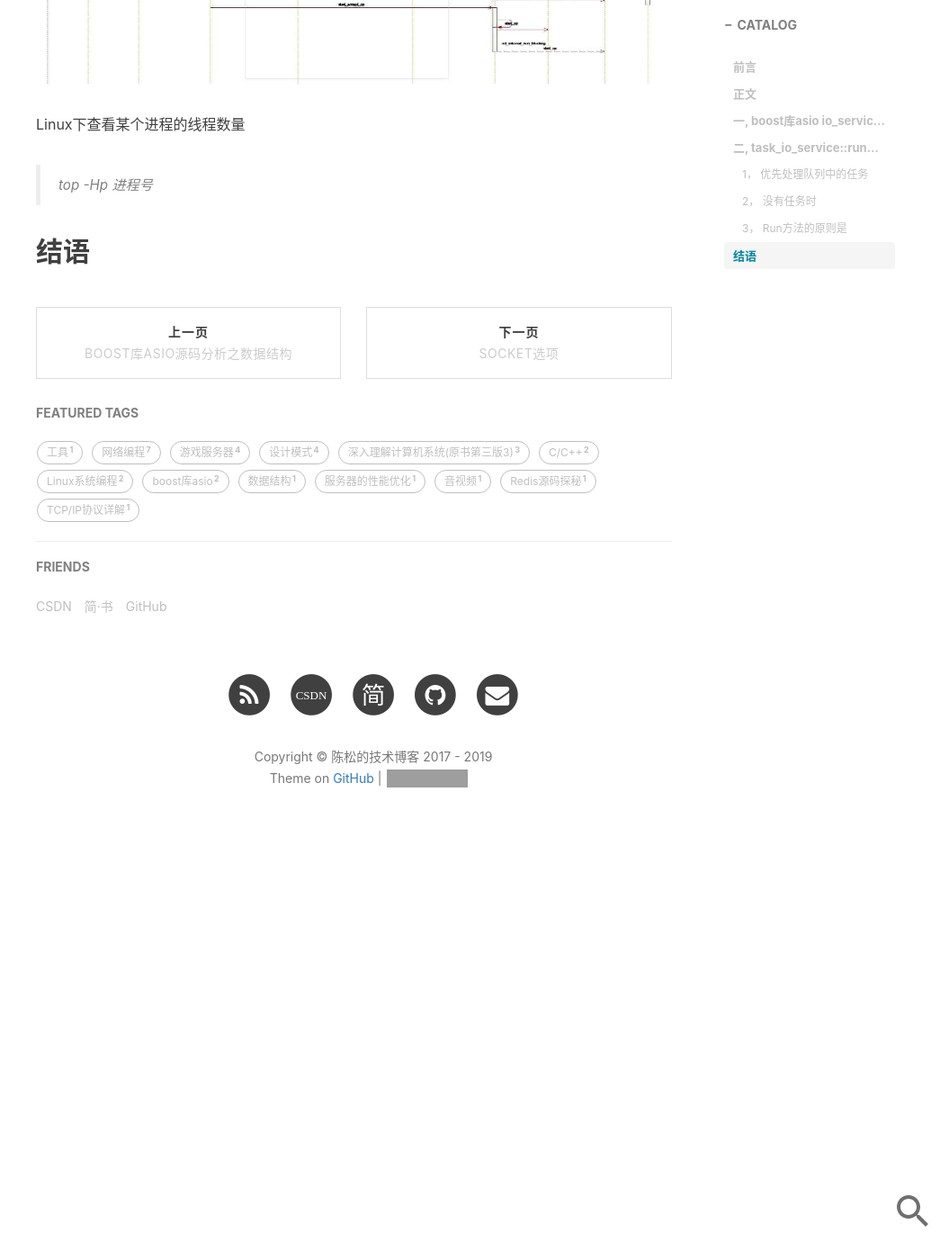
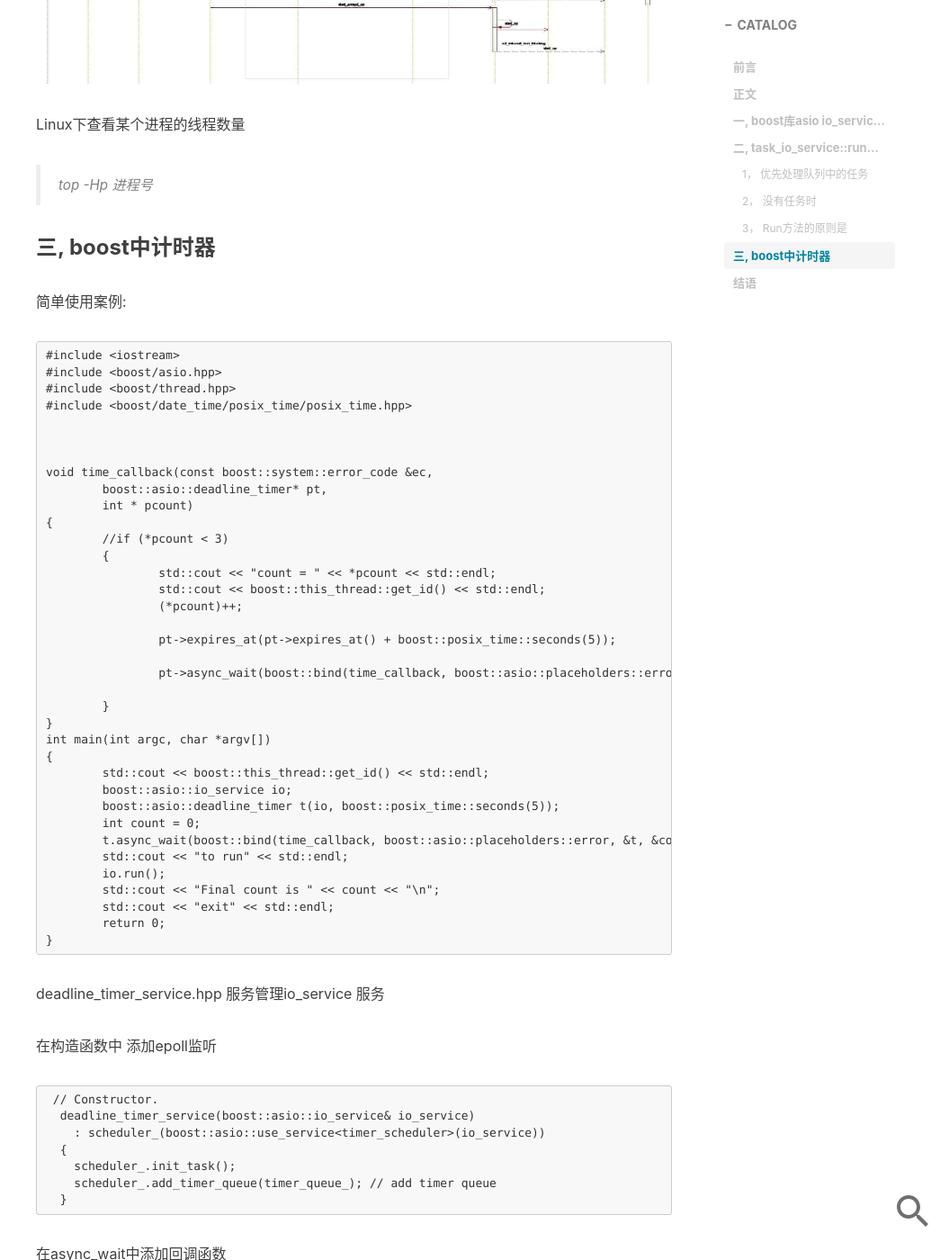
Before and after one commit to chensongpoixs/chensongpoixs.github.io, a Jekyll site: the page built from _posts/2019-01-24-boost库asio源码分析之io_service.md, in a window 1280 px wide and 1400 px high, scrolled down 3829 px. Shown: the whole window at 90% size, without its empty margins (225-1280 px from the left). Built offline with Jekyll 4.4.1, drawn with Linux system fonts in a browser that asks for light colours; nearby versions of some CDN libraries; comment, search, counter and statistics services are not loaded; before the commit the page ends 4798 px from its top, so only the background shows below that; some of the changed text lies outside the part shown; grey boxes are pictures that could not be loaded.

Commit message:
[添加boost中计时器的使用 ]

````diff
--- a/_posts/2019-01-24-boost库asio源码分析之io_service.md
+++ b/_posts/2019-01-24-boost库asio源码分析之io_service.md
@@ -1,7 +1,7 @@
 ---
 layout:     post
 title:      boost库asio源码分析之io_service
-subtitle:   任务队列的的调度
+subtitle:   任务队列的的调度  计时器epoll
 date:       2019-01-24
 times:      21::07::01
 author:     chensong
@@ -85,4 +85,97 @@ Linux下查看某个进程的线程数量
 
 >top -Hp 进程号
 
+
+
+
+### 三, boost中计时器
+
+简单使用案例:
+
+```
+#include <iostream>
+#include <boost/asio.hpp>
+#include <boost/thread.hpp>
+#include <boost/date_time/posix_time/posix_time.hpp>
+
+
+
+void time_callback(const boost::system::error_code &ec,
+	boost::asio::deadline_timer* pt,
+	int * pcount)
+{
+	//if (*pcount < 3)
+	{
+		std::cout << "count = " << *pcount << std::endl;
+		std::cout << boost::this_thread::get_id() << std::endl;
+		(*pcount)++;
+
+		pt->expires_at(pt->expires_at() + boost::posix_time::seconds(5));
+
+		pt->async_wait(boost::bind(time_callback, boost::asio::placeholders::error, pt, pcount));
+
+	}
+}
+int main(int argc, char *argv[])
+{
+	std::cout << boost::this_thread::get_id() << std::endl;
+	boost::asio::io_service io;
+	boost::asio::deadline_timer t(io, boost::posix_time::seconds(5));
+	int count = 0;
+	t.async_wait(boost::bind(time_callback, boost::asio::placeholders::error, &t, &count));
+	std::cout << "to run" << std::endl;
+	io.run();
+	std::cout << "Final count is " << count << "\n";
+	std::cout << "exit" << std::endl;
+	return 0;
+}
+```
+
+
+
+
+deadline_timer_service.hpp  服务管理io_service 服务
+
+
+在构造函数中 添加epoll监听
+
+```
+ // Constructor.
+  deadline_timer_service(boost::asio::io_service& io_service)
+    : scheduler_(boost::asio::use_service<timer_scheduler>(io_service))
+  {
+    scheduler_.init_task();
+    scheduler_.add_timer_queue(timer_queue_); // add timer queue
+  }
+```
+
+
+在async_wait中添加回调函数
+
+
+```
+// Start an asynchronous wait on the timer.
+  template <typename Handler>
+  void async_wait(implementation_type& impl, Handler& handler)
+  {
+    // Allocate and construct an operation to wrap the handler.
+    typedef wait_handler<Handler> op;
+    typename op::ptr p = { boost::asio::detail::addressof(handler),
+      boost_asio_handler_alloc_helpers::allocate(
+        sizeof(op), handler), 0 };
+    p.p = new (p.v) op(handler);
+
+    impl.might_have_pending_waits = true;
+
+    BOOST_ASIO_HANDLER_CREATION((p.p, "deadline_timer", &impl, "async_wait"));
+
+    scheduler_.schedule_timer(timer_queue_, impl.expiry, impl.timer_data, p.p);// add epoll
+    p.v = p.p = 0;
+  }
+```
+
+
+使用boost库中计时器需要注意的要使用新的io_service服务 和io的分开
+
+
 ## 结语
````
